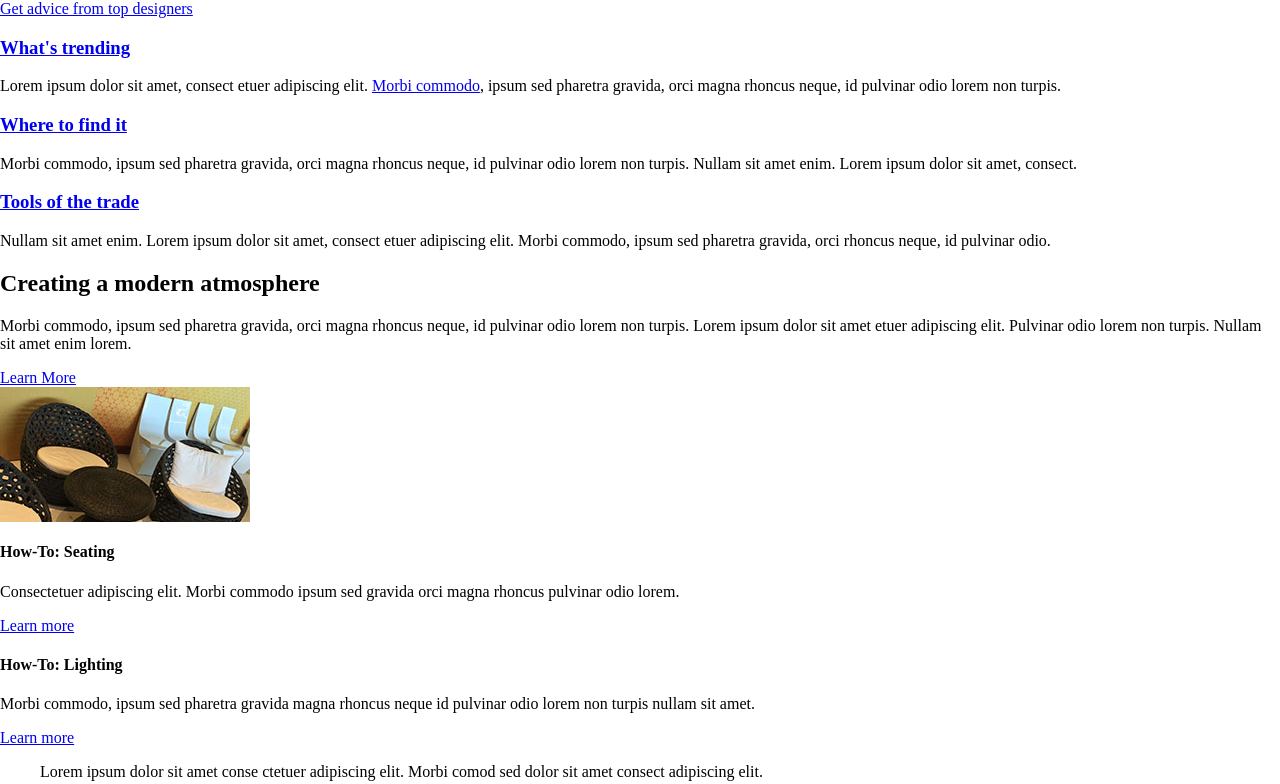
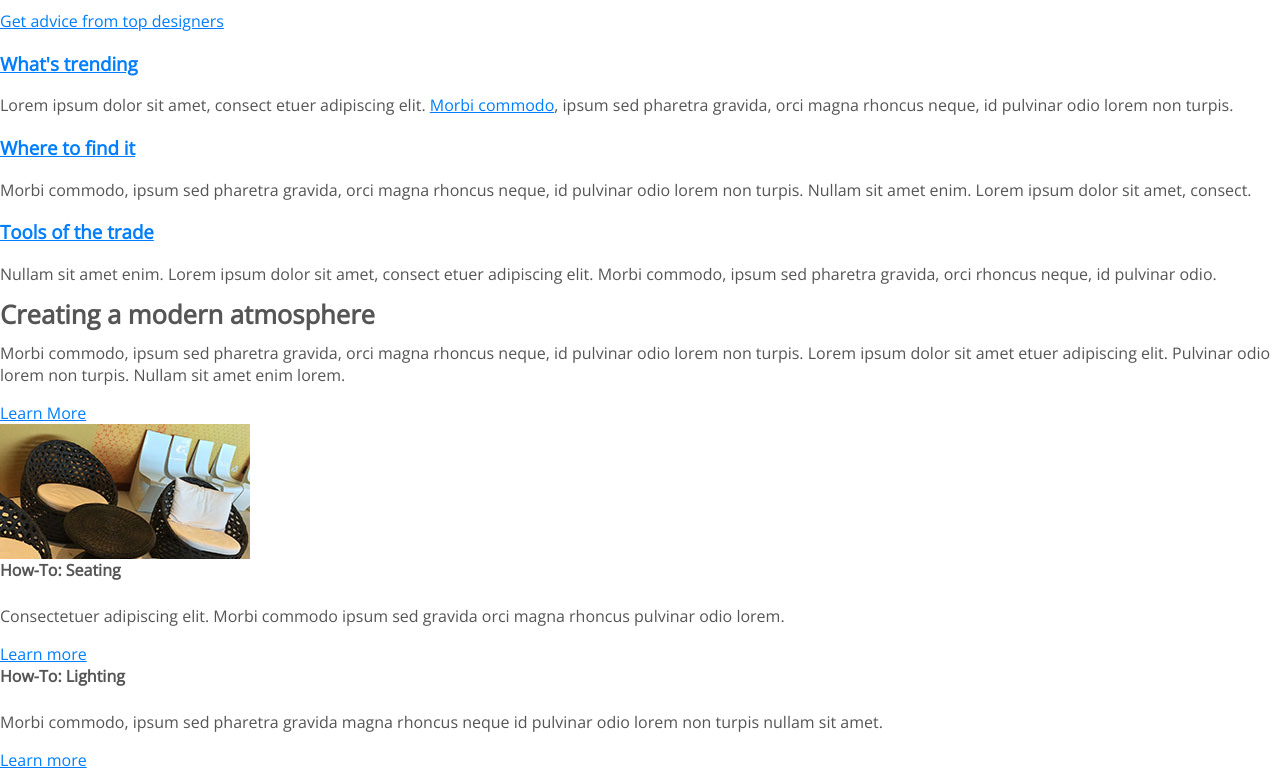
Before and after one commit to victorhugojmz/codepen_projects, a plain HTML site: page Landing Page/index.html in a window 1280 px wide. Shown: the part 98-882 px from the top of the page. Drawn offline with nearby package versions, Linux system fonts and the light colour scheme.

Commit message:
updating css file

```diff
--- a/Landing Page/css/index.css
+++ b/Landing Page/css/index.css
@@ -1,4 +1,42 @@
+@import url('https://fonts.googleapis.com/css?family=Open+Sans');
 body {
     margin: 0px;
     padding: 0px;
+    font-family: 'Open Sans', sans-serif;
+    font-size: 16px;
+    font-weight: 300;
+    color:#555;
 }
+h1 {
+    margin: 0em 0em 1em 0em;
+    font-size: 2.8em;
+    font-weight: 700;
+}
+h2 {
+     margin: 0em 0em .5em 0em;
+     font-size: 1.6em;
+     font-weight: 700;
+     line-height: 1.1em;
+}
+h3 {
+    margin: 0em 0em .5em 0em;
+    font-size: 1.3em;
+    font-weight: 700;
+}
+h4 {
+     margin: 0em 0em 1.5em 0em;
+     font-size: 1em;
+     font-weight: 700;
+}
+p {
+    margin: 0 0 1em 0;
+}
+a {
+    color: #007eff;
+}
+a:visited {
+    color: #65b1ff;
+}
+header {
+
+ }
```
